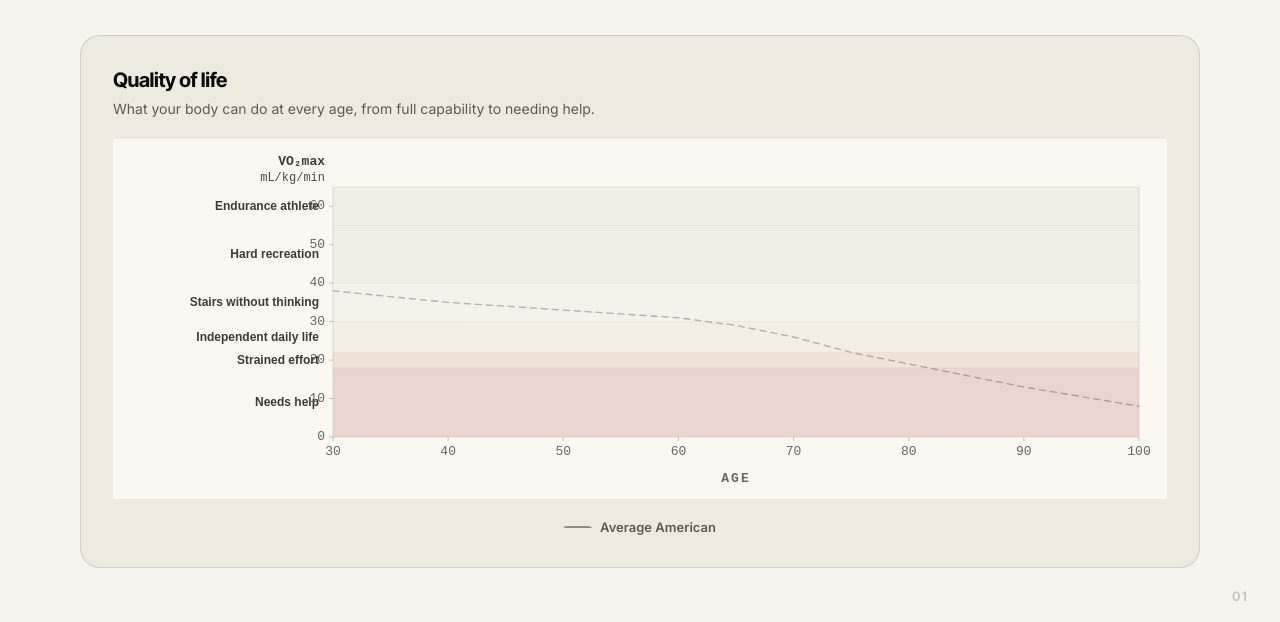
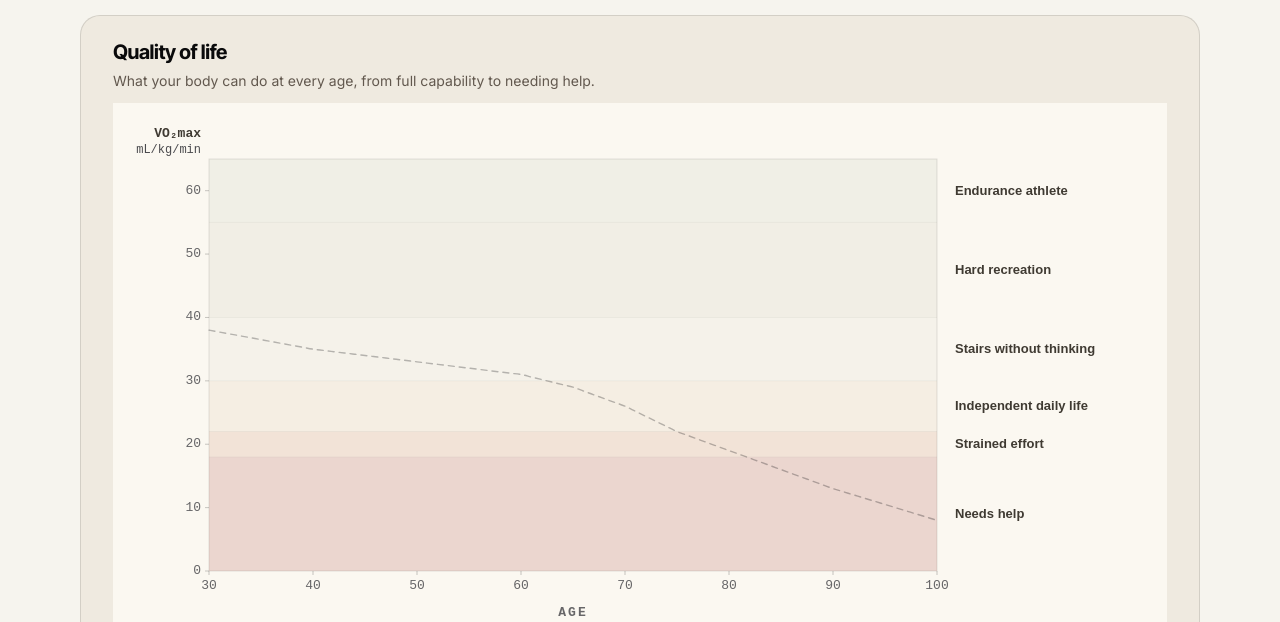
Before and after one commit to yimjason01-blip/aleron-md-presentation, a plain HTML site: page index.html in a window 1280 px wide. Shown: the part 178-800 px from the top of the page. Drawn offline with Linux system fonts and the light colour scheme.

Commit message:
Add favicon and expand QoL chart

```diff
--- a/index.html
+++ b/index.html
@@ -4,6 +4,11 @@
 <meta charset="UTF-8">
 <meta name="viewport" content="width=device-width, initial-scale=1.0">
 <title>Aleron MD presentation</title>
+<link rel="icon" type="image/svg+xml" href="assets/favicon.svg">
+<link rel="icon" type="image/png" sizes="32x32" href="assets/favicon-32.png">
+<link rel="icon" type="image/png" sizes="16x16" href="assets/favicon-16.png">
+<link rel="apple-touch-icon" sizes="192x192" href="assets/favicon-192.png">
+<link rel="shortcut icon" href="assets/favicon.ico">
 <link rel="preconnect" href="https://fonts.googleapis.com">
 <link rel="preconnect" href="https://fonts.gstatic.com" crossorigin>
 <link href="https://fonts.googleapis.com/css2?family=Inter+Tight:wght@400;500;600;700&family=Inter:wght@300;400;500;600;700&family=Source+Serif+4:ital,opsz,wght@0,8..60,400..700;1,8..60,400..700&display=swap" rel="stylesheet">
@@ -56,7 +61,7 @@
     text-align: center;
     letter-spacing: -0.045em;
     line-height: 1.08;
-    margin-bottom: 48px;
+    margin-bottom: 28px;
     max-width: 900px;
   }
   .slide-headline span { color: var(--accent); font-family: 'Source Serif 4', Georgia, serif; font-style: italic; font-weight: 500; letter-spacing: -0.035em; }
@@ -72,7 +77,7 @@
   .chart-card {
     background: var(--card);
     border-radius: var(--radius);
-    padding: 32px;
+    padding: 24px 32px 22px;
     border: 1px solid var(--border);
   }
 
@@ -89,7 +94,7 @@
     font-size: 14px;
     color: var(--text-muted);
     line-height: 1.5;
-    margin-bottom: 20px;
+    margin-bottom: 12px;
   }
 
   .chart-card canvas {
@@ -784,7 +789,7 @@
     const parent = c.parentElement;
     const ps = getComputedStyle(parent);
     const W = parent.clientWidth - (parseFloat(ps.paddingLeft)||0) - (parseFloat(ps.paddingRight)||0);
-    const H = 360;
+    const H = 540;
     c.width = W * dpr; c.height = H * dpr;
     c.style.width = W + 'px'; c.style.height = H + 'px';
     const ctx = c.getContext('2d');
@@ -907,7 +912,7 @@
     ctx.restore();
   }
   function drawThreeSliderFrame(ctx, W, H) {
-    const pad = { top: 48, right: 28, bottom: 62, left: Math.max(190, Math.min(220, W * 0.21)) };
+    const pad = { top: 56, right: 230, bottom: 72, left: 96 };
     const cw = W - pad.left - pad.right;
     const ch = H - pad.top - pad.bottom;
     const xAge = age => pad.left + ((age - 30) / 70) * cw;
@@ -929,9 +934,9 @@
         ctx.stroke();
       }
       ctx.fillStyle = '#3F3A32';
-      ctx.font = "550 12px 'Inter', sans-serif";
-      ctx.textAlign = 'right';
-      ctx.fillText(b.name, pad.left - 14, (y0 + y1) / 2 + 4);
+      ctx.font = "600 13px 'Inter', sans-serif";
+      ctx.textAlign = 'left';
+      ctx.fillText(b.name, pad.left + cw + 18, (y0 + y1) / 2 + 4);
     });
 
     ctx.strokeStyle = 'rgba(10,10,11,0.10)';
```
Also changed, not shown: assets/favicon-16.png (added), assets/favicon-192.png (added), assets/favicon-32.png (added), assets/favicon-48.png (added), assets/favicon-512.png (added), assets/favicon.ico (added), assets/favicon.svg (added).
